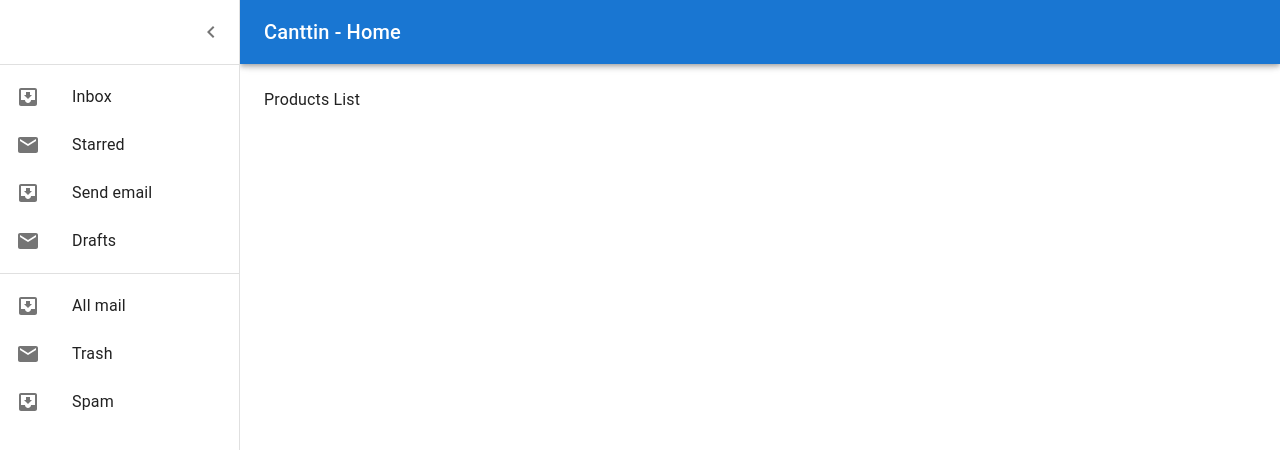
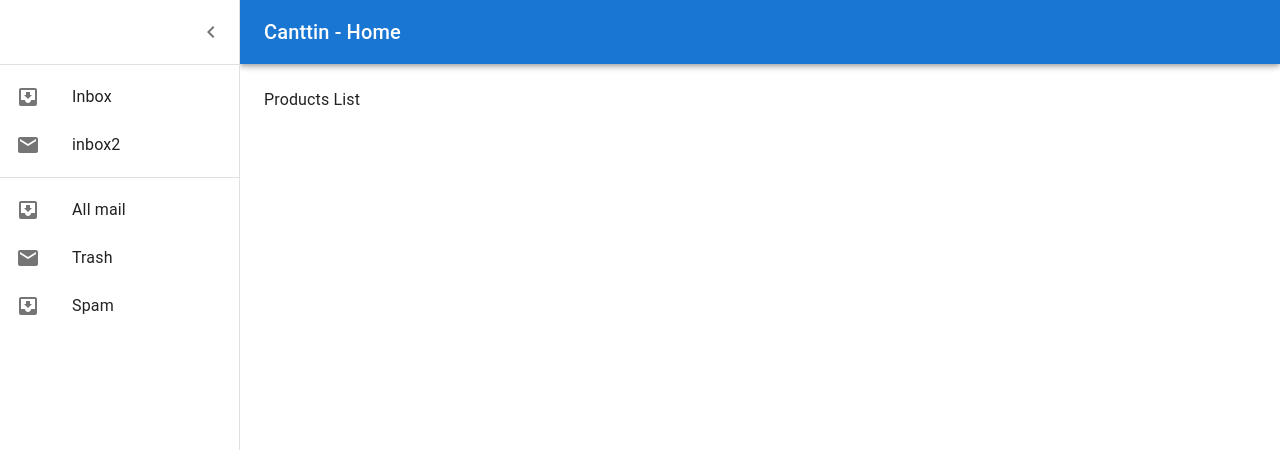
Before and after one commit to Techsolutions1213/Cantiin-React-NextJS, a React (Create React App) app in the folder src/: page /products in a window 1280 px wide. Both pictures are taken after a click on the button "open drawer". Shown: the top 450 px of the page. Built offline with nearby package versions, Linux system fonts and the light colour scheme.

Commit message:
Getting to change drawer list

```diff
--- a/src/src/App.js
+++ b/src/src/App.js
@@ -1,6 +1,6 @@
 import * as React from 'react';
 import { Routes, Route,      Link } from "react-router-dom";
-import Drawer from './Helpers/Drawer';
+import Drawer from './Custom/Drawer';
 
 /* Routes */
 import Home from './Routes/Home';
--- a/src/src/Helpers/Drawer.js
+++ b/src/src/Custom/Drawer.js
@@ -121,7 +121,7 @@ export default function DrawerCustom({DrawerContent, DrawerHeaderCustom}) {
         </DrawerHeader>
         <Divider />
         <List>
-          {['Inbox', 'Starred', 'Send email', 'Drafts'].map((text, index) => (
+          {[['Inbox'],["inbox2"]].map(([text], index) => (
             <ListItem button key={text}>
               <ListItemIcon>
                 {index % 2 === 0 ? <InboxIcon /> : <MailIcon />}
```
